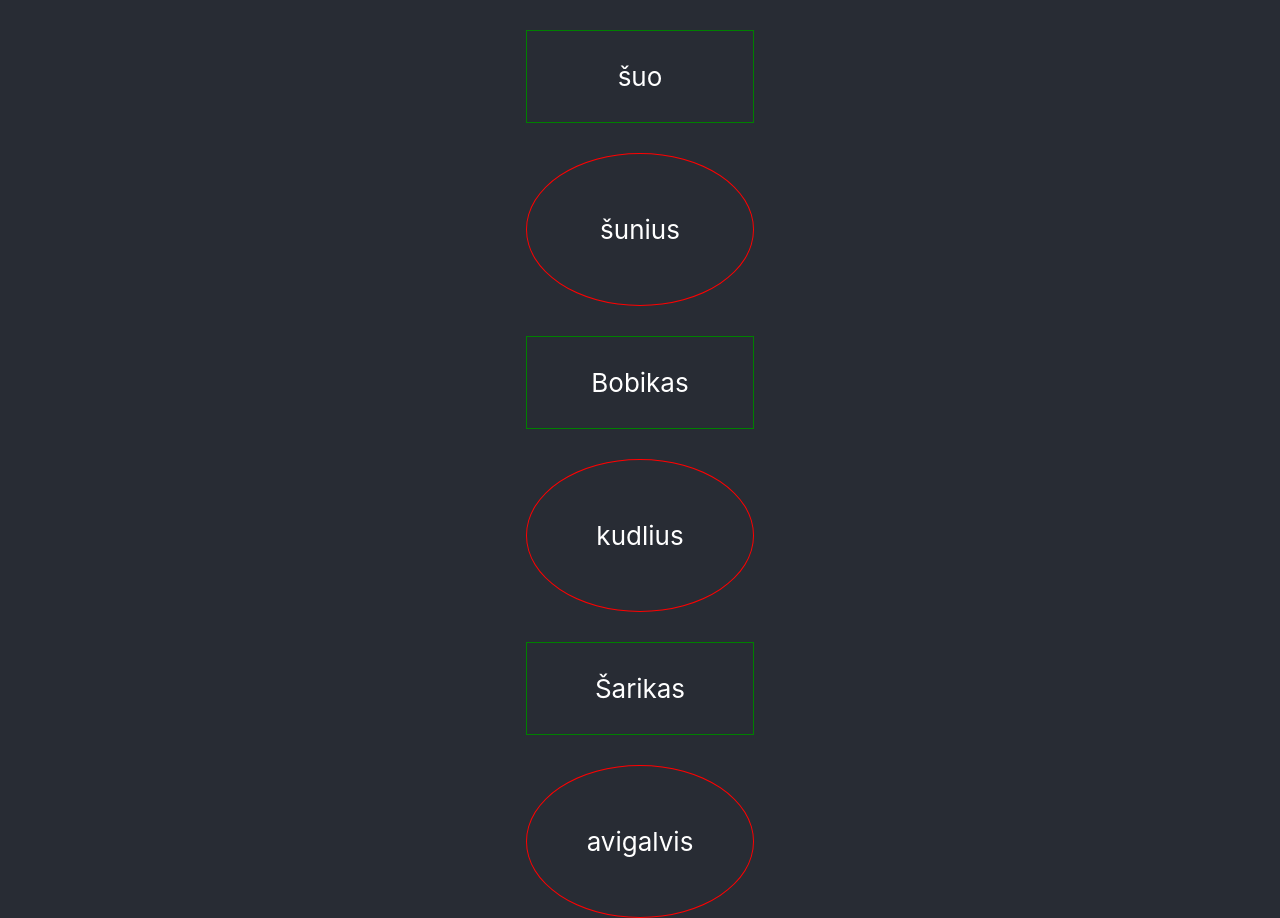
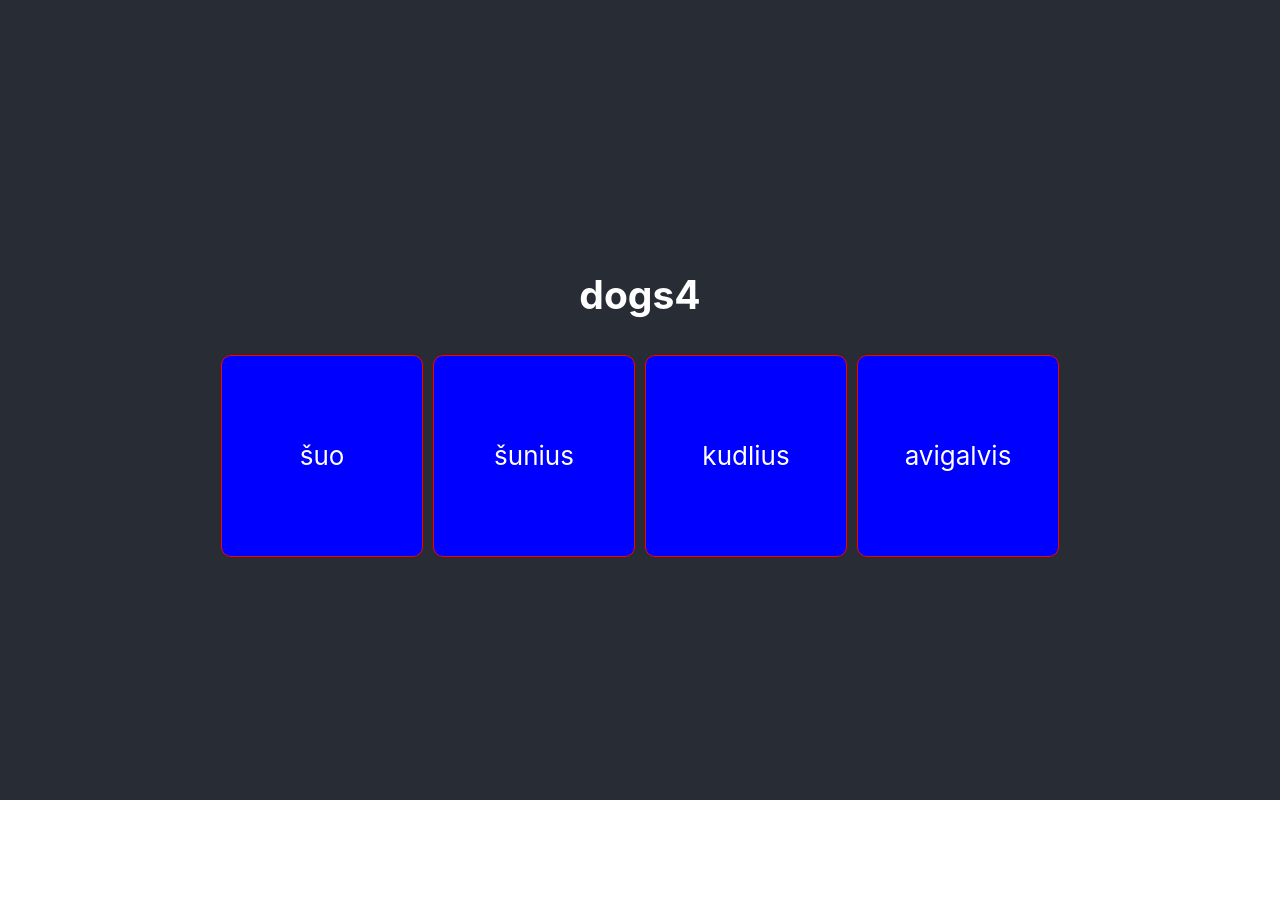
Before and after one commit to QuincyJ1/react-base, a React (Create React App) app: page / in a window 1280 px wide. After the commit the page ends 800 px from the top, so only its background shows below. Built offline with nearby package versions, Linux system fonts and the light colour scheme.

Commit message:
4uzd update

```diff
--- a/package.json
+++ b/package.json
@@ -9,6 +9,7 @@
     "react": "^18.2.0",
     "react-dom": "^18.2.0",
     "react-scripts": "5.0.1",
+    "sass": "^1.63.6",
     "web-vitals": "^2.1.4"
   },
   "scripts": {
--- a/src/App.jsx
+++ b/src/App.jsx
@@ -1,12 +1,13 @@
 import logo from './logo.svg';
-import './App.css';
+import './App.scss';
 import DogSquare from './Components/React-base-list/1uzdList';
 import DogArray from './Components/React-base-list/2uzdList.jsx'
 import EvenDogs from './Components/React-base-list/3uzdList';
+import Dogs4 from './Components/React-base-list/4uzdList';
 
 
 
-const dogs = ['šuo', 'šunius', 'Bobikas', 'kudlius', 'Šarikas', 'avigalvis'];
+// const dogs = ['šuo', 'šunius', 'Bobikas', 'kudlius', 'Šarikas', 'avigalvis'];
 
 
 function App() {
@@ -21,9 +22,10 @@ function App() {
   {/* //   <div className="App">
   //     <DogArray dogs={dogs} />
     </div> */}
- <div className="App">
+ {/* <div className="App">
       <EvenDogs dogs={dogs} />
-    </div>
+    </div> */}
+    <Dogs4 />
        </header>
         </div>
   );
--- a/src/App.css
+++ b/src/App.scss
@@ -36,3 +36,22 @@
     transform: rotate(360deg);
   }
 }
+
+.sq-bin {
+  display: flex;
+  width: 100%;
+  justify-content: center;
+  flex-wrap: wrap;
+  .sq {
+    height: 200px;
+    width: 200px;
+    background-color: blue;
+    border: 1px solid red;
+    display: flex;
+    justify-content: center;
+    align-items: center;
+    border-radius: 10px;
+    margin: 5px;
+
+  }
+}
--- /dev/null
+++ b/src/Components/React-base-list/4uzdList.jsx
@@ -0,0 +1,21 @@
+
+const dogs = ['šuo', 'šunius', 'Bobikas', 'kudlius', 'Šarikas', 'avigalvis'];
+
+function Dogs4 () {
+return (
+<div>
+    <h2>dogs4</h2>
+    <div className="sq-bin">
+        {
+            dogs.filter(dog => dog[0] === dog[0].toLowerCase()).map((dog, i) => {
+                return (
+                    <div className="sq" key={i}>{dog}</div>
+                )
+            })
+        }
+    </div>
+</div>
+)
+}
+
+export default Dogs4;
```
Also changed, not shown: style.scss (added), 1 other file (tests, documents, lock files or other folders).
